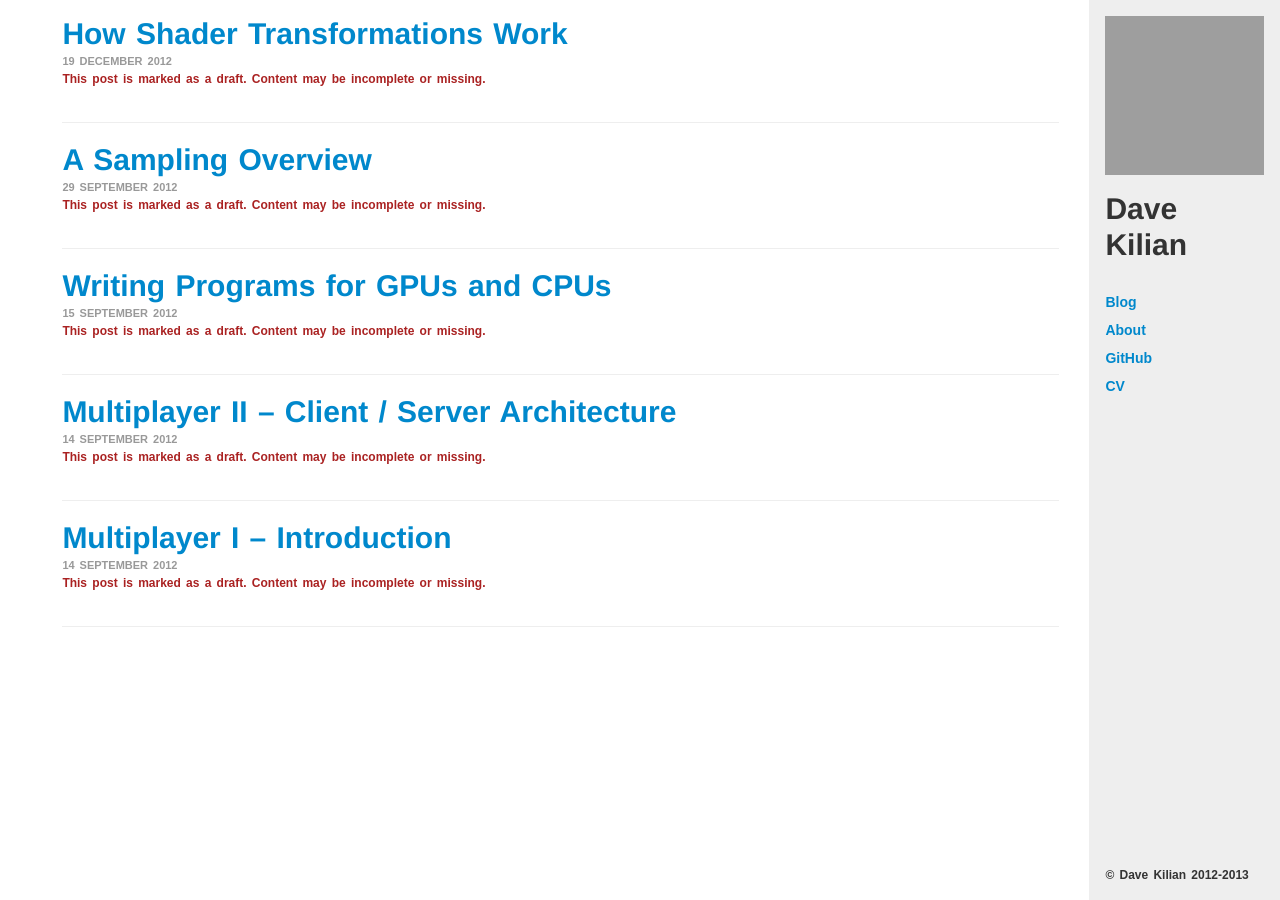
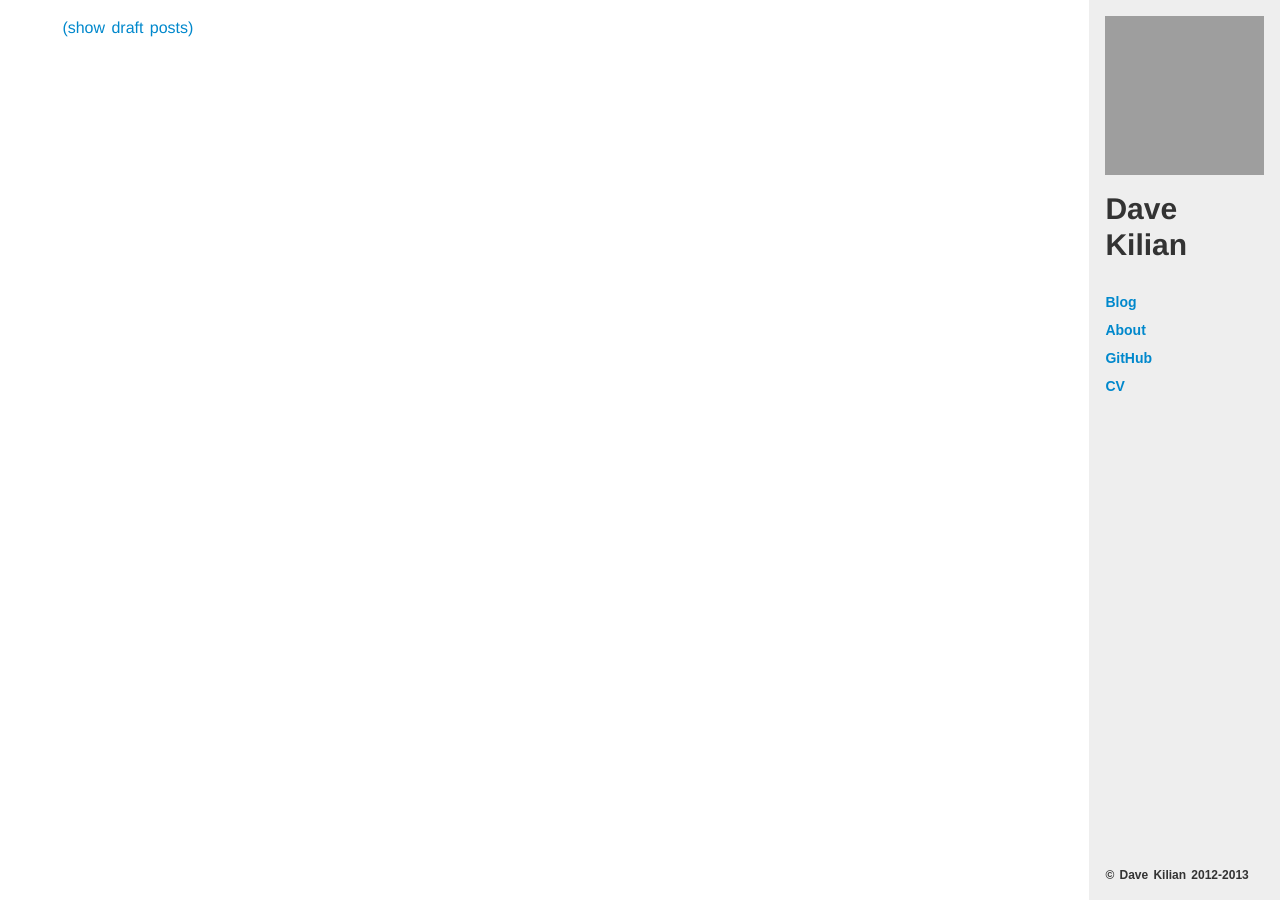
Before and after one commit to davekilian/davekilian.github.com, a Jekyll site: the page built from index.html, in a window 1280 px wide. Built offline with Jekyll 4.4.1, drawn with Linux system fonts in a browser that asks for light colours; Markdown is read by kramdown in place of the engine named in the settings; grey boxes are pictures that could not be loaded.

Commit message:
Toggle view of draft posts

```diff
--- /dev/null
+++ b/drafts.html
@@ -0,0 +1,24 @@
+---
+layout: default
+---
+<section class="content">
+    {% for post in site.posts %}
+
+    <div class="post-blurb">
+        <div style="margin: 0; padding: 0; max-width: 700px">
+            <header style="padding-bottom: 1em">
+                <h1><a href="{{ post.url }}">{{ post.title }}</a></h1>
+                <h6>{{ post.date | date_to_long_string }}</h6>
+                {% if post.draft %}
+                    <h5 style="color:#a22">This post is marked as a draft. Content may be incomplete or missing.</h5>
+                {% endif %}
+            </header>
+        </div>
+    </div>
+
+    <hr/>
+
+    {% endfor %}
+
+    <a href="/">(hide draft posts)</a>
+</section>
--- a/index.html
+++ b/index.html
@@ -3,20 +3,19 @@
 ---
 <section class="content">
     {% for post in site.posts %}
-
+        {% unless post.draft %}
         <div class="post-blurb">
             <div style="margin: 0; padding: 0; max-width: 700px">
                 <header style="padding-bottom: 1em">
                     <h1><a href="{{ post.url }}">{{ post.title }}</a></h1>
                     <h6>{{ post.date | date_to_long_string }}</h6>
-                {% if post.draft %}
-                    <h5 style="color:#a22">This post is marked as a draft. Content may be incomplete or missing.</h5>
-                {% endif %}
                 </header>
             </div>
         </div>
 
         <hr/>
+        {% endunless %}
+    {% endfor %}
 
-    {% endfor %}
+    <a href="drafts.html">(show draft posts)</a>
 </section>
```
Lines whose indentation alone changed are shown as unchanged.
